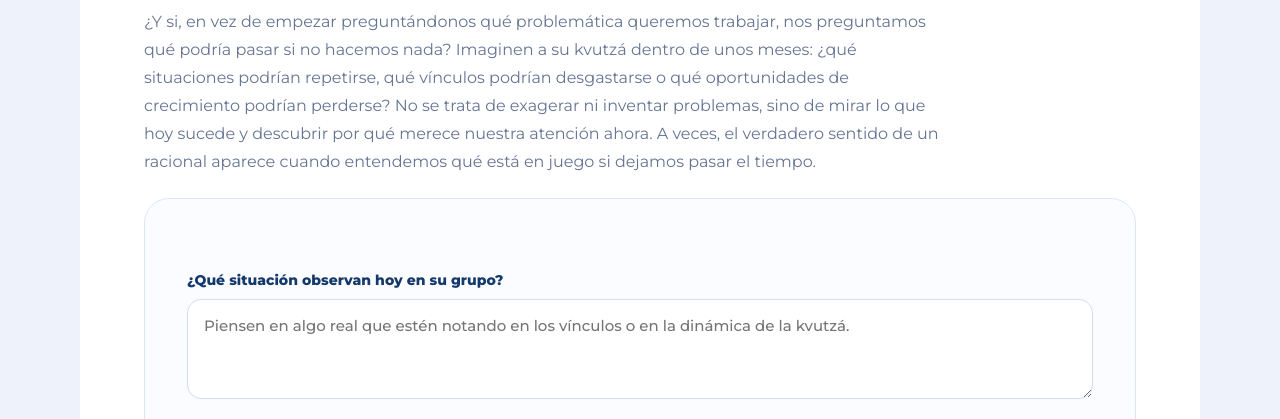
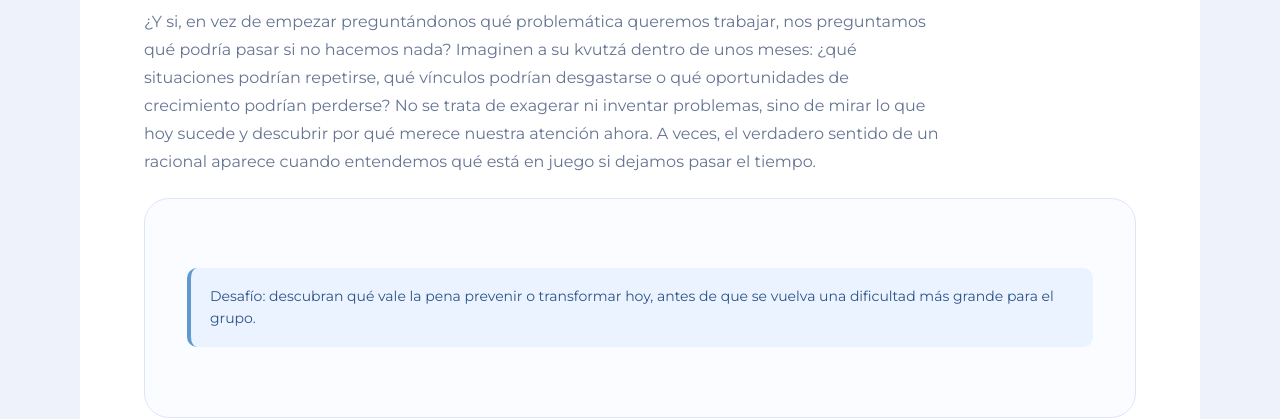
Before and after one commit to abrusztainberg/Tojnit-Manaje-Kaitz-2026-7, a plain HTML site: page racional.html in a window 1280 px wide. Both pictures are taken after a click on the button 639 px from the left and 638 px from the top of the page. Shown: the part 372-791 px from the top of the page. Drawn offline with Linux system fonts and the light colour scheme.

Commit message:
Quitar formulario de preguntas del camino Dar vuelta el racional

```diff
--- a/racional.html
+++ b/racional.html
@@ -111,13 +111,8 @@ detectives:{
  name:'Dar vuelta el racional',
  subtitle:'¿Y si, en vez de empezar preguntándonos qué problemática queremos trabajar, nos preguntamos qué podría pasar si no hacemos nada? Imaginen a su kvutzá dentro de unos meses: ¿qué situaciones podrían repetirse, qué vínculos podrían desgastarse o qué oportunidades de crecimiento podrían perderse? No se trata de exagerar ni inventar problemas, sino de mirar lo que hoy sucede y descubrir por qué merece nuestra atención ahora. A veces, el verdadero sentido de un racional aparece cuando entendemos qué está en juego si dejamos pasar el tiempo.',
  challenge:'Desafío: descubran qué vale la pena prevenir o transformar hoy, antes de que se vuelva una dificultad más grande para el grupo.',
- fields:[
- {name:'¿Qué situación observan hoy en su grupo?',placeholder:'Piensen en algo real que estén notando en los vínculos o en la dinámica de la kvutzá.'},
- {name:'¿Qué podría pasar si esta situación sigue igual?',placeholder:'Imaginen cómo podría evolucionar durante los próximos meses.'},
- {name:'¿Qué riesgos tendría no abordarla?',placeholder:'¿Qué vínculos, aprendizajes, espacios o posibilidades se podrían ver afectados?'},
- {name:'¿Qué señales les muestran que vale la pena ocuparse ahora?',placeholder:'No inventen una problemática: vuelvan a ejemplos concretos de su grupo.'},
- {name:'¿Qué les gustaría evitar y qué quisieran construir en su lugar?',placeholder:'Transformen esa preocupación en una intención educativa.'}
-]},
+ fields:[]
+},
 moneda:{
  name:'Las dos caras de la moneda',
  subtitle:'No toda contradicción es un problema. Mirá lo que el grupo dice y comparalo con lo que hace.',
@@ -167,11 +162,11 @@ function begin(id){
    content.append(drawBox,reminder,prompts,rethink);
  }else{
    const fields=document.createElement('div');fields.className='fields';
-   journey.fields.forEach((field,i)=>addField(fields,field,i));content.appendChild(fields);
+   if(journey.fields.length){journey.fields.forEach((field,i)=>addField(fields,field,i));content.appendChild(fields);}
  }
  $('challenge').textContent=journey.challenge;
  $('challenge').classList.toggle('hidden',id==='error');
- $('go-final').classList.toggle('hidden',id==='error');
+ $('go-final').classList.toggle('hidden',id==='error'||id==='detectives');
  ['finding','importance','goal'].forEach(id=>$(id).value='');syncPreview();show('activity');
 }
 function syncPreview(){for(const id of ['finding','importance','goal'])$('preview-'+id).textContent=$(id).value.trim()||'Todavía sin completar.'}
```
